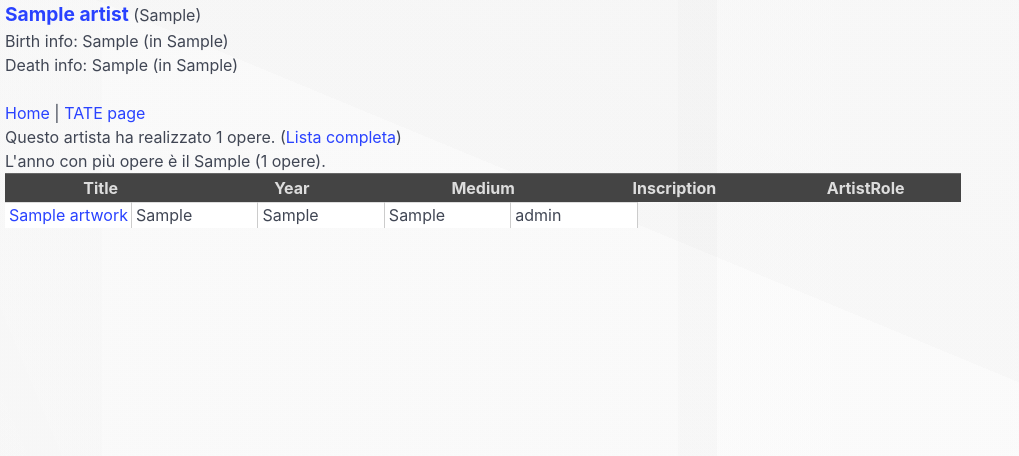
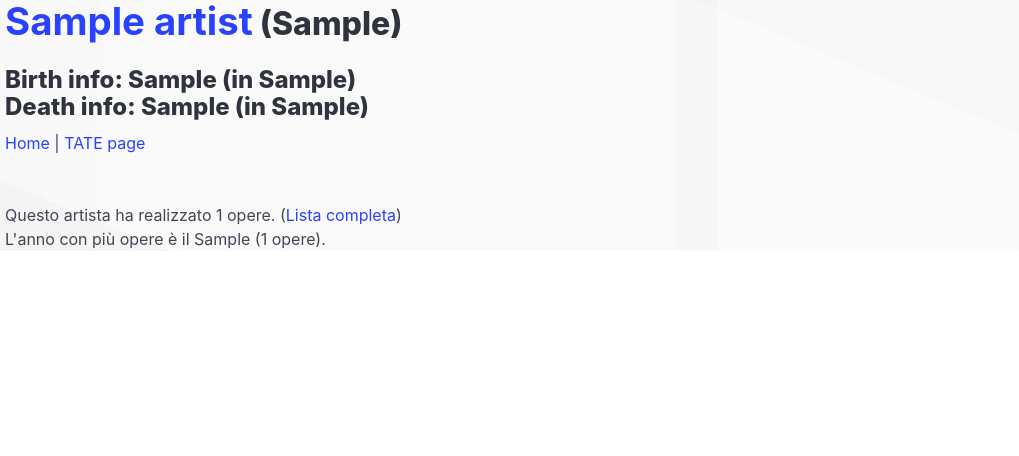
Before and after one commit to Xavija/TateMuseum, a PHP site: page /artist.php?id=1 in a window 1280 px wide. Shown: the top 456 px of the page, without its empty margins (0-1019 px from the left). After the commit the page ends 249 px from the top, so only its background shows below. Run offline with PHP 8.4, Linux system fonts and the light colour scheme; tables that the repository leaves empty hold one stand-in row (values such as "Sample post"); some libraries are stand-ins or nearby versions.

Commit message:
aesthetics changes

```diff
--- a/website/artist.php
+++ b/website/artist.php
@@ -1,3 +1,4 @@
+<!DOCTYPE html>
 <html>
 	<head>
 	<meta charset="utf-8">
@@ -14,16 +15,23 @@
 	<body>
 		<?php
 			$server = "localhost";
-			$user	= "phil";
-			$pass 	= "";
+			$user	= "michele";
+			$pass 	= "Aero";
 			$db 	= "TATE";
 
 			$link = new mysqli($server, $user, $pass, $db);
 			if($link->connect_error) {
-				echo 'Errore di connessione al database.' . '<br>';
-				echo 'Codice di errore: ' . $link->connect_error . '<br>';
-				exit;
+				$user	= "phil";
+				$pass 	= "";
+				$link = new mysqli($server, $user, $pass, $db);
+
+				if($link->connect_error) {
+					echo 'Errore di connessione al database.' . '<br>';
+					echo 'Codice di errore: ' . $link->connect_error . '<br>';
+					exit;
+				}
 			}
+
 			$id = $_GET["id"];
 
 			if(isset($id)) {			// Artist.IDs
@@ -70,13 +78,15 @@
 			if($result->num_rows > 0) {
 				$result = $result->fetch_assoc();
 
+				echo '<h3 class="title is-3">';
 				if($result["Name"])
 					echo '<a href="' .$result["url"]. '">
 						<b style="font-size: larger">' .str_replace(", ", " ", $result["Name"]). '</b></a>';
 				if($result["Gender"])
 					echo ' (' .$result["Gender"]. ')';
-				echo '<br>';
+				echo '</h3><br>';
 
+				echo '<h4 class="title is-4" style="margin-top: -2%;">';
 				if(!$result["YearOfBirth"] and !$result["PlaceOfBirth"]) {
 					echo 'Birth: no information<br>';
 				}
@@ -112,10 +122,12 @@
 						echo ' (missing place)<br>';
 					}
 				}
+				echo '</h4>';
 
-				echo '<br><a href="index.php">Home</a>';
+				echo '<div style="margin-top: -1%;"><a href="index.php">Home</a>';
 				if($result["url"])
 					echo ' | <a href="' .$result["url"]. '">TATE page</a>';
+				echo '</div><br>';
 			}
 
 			$result = $link->query($query3);
@@ -137,34 +149,6 @@
 					echo '<br>L\'anno con più opere è il '.$result["Year"].' ('.$result[$fields4[0]].' opere).<br>';
 			}
 
-			$result = $link->query($query2);
-			if($result->num_rows > 0) {
-				echo '<table cellpadding="0" cellspacing="0" width="75%" class="scrollTable"><thead class="fixedHeader"><tr>';
-				for($i = 0; $i<count($fields2); $i++) {
-					echo '<th width="' .(100/count($fields2)). '%"><b>' .$fields2[$i]. '</b></th>';
-				}
-				echo '</tr></thead><tbody class="scrollContent">';
-
-				for($k = 0; $row = $result->fetch_assoc(); $k++) {
-					if($k % 2 != 0) {
-						echo '<tr class="alternateRow">';
-					}
-					else {
-						echo '<tr>';
-					}
-
-					for($i = 0; $i<count($fields2); $i++) {
-						if($fields2[$i] == "Title") {
-							echo '<td width="' .(100/count($fields2)). '%"><a href="artwork.php?id=' .$row["ID"]. '">' .$row[$fields2[$i]]. '</a></td>';
-						}
-						else {
-							echo '<td width="' .(100/count($fields2)). '%">' .$row[$fields2[$i]]. '</td>';
-						}
-					}
-					echo '</tr>';
-				}
-				echo '</tbody></table>';
-			}
 			$link->close();
 		?>
 	</body>
--- a/website/index.php
+++ b/website/index.php
@@ -206,8 +206,8 @@
 					<div id="guided" style="display: block;">
 						<b>Filters</b><br>
 						<div style="text-align: left;">
-							<input type="checkbox" id="ArtistInfo" name="artistInfo" value="true" checked> Artist
-							<div id="ArtistDiv" style="margin-bottom: -5%;">
+							<input type="checkbox" id="ArtistInfo" name="artistInfo" value="true"> Artist
+							<div id="ArtistDiv" style="margin-bottom: -5%;" hidden>
 								<div class="control">
 									<input class="input is-rounded is-focused" type="text" name="name" placeholder="Name" style="margin-top:4px; margin-bottom: 7px;">
 									<input class="input is-rounded is-focused" type="text" name="places" placeholder="Places" style="margin-bottom: 7px;">
--- a/website/style.css
+++ b/website/style.css
@@ -1,5 +1,7 @@
 body {
     background: linear-gradient( 22.5deg, rgba(2, 2, 2, 0.02) 0%, rgba(2, 2, 2, 0.02) 9%, rgba(252, 252, 252, 0.02) 9%, rgba(252, 252, 252, 0.02) 36%, rgba(237, 237, 237, 0.02) 36%, rgba(237, 237, 237, 0.02) 69%, rgba(78, 78, 78, 0.02) 69%, rgba(78, 78, 78, 0.02) 77%, rgba(85, 85, 85, 0.02) 77%, rgba(85, 85, 85, 0.02) 95%, rgba(43, 43, 43, 0.02) 95%, rgba(43, 43, 43, 0.02) 100%), linear-gradient( 90deg, rgba(63, 63, 63, 0.02) 0%, rgba(63, 63, 63, 0.02) 8%, rgba(151, 151, 151, 0.02) 8%, rgba(151, 151, 151, 0.02) 53%, rgba(17, 17, 17, 0.02) 53%, rgba(17, 17, 17, 0.02) 56%, rgba(215, 215, 215, 0.02) 56%, rgba(215, 215, 215, 0.02) 65%, rgba(202, 202, 202, 0.02) 65%, rgba(202, 202, 202, 0.02) 79%, rgba(208, 208, 208, 0.02) 79%, rgba(208, 208, 208, 0.02) 100%), linear-gradient( 67.5deg, rgba(129, 129, 129, 0.02) 0%, rgba(129, 129, 129, 0.02) 13%, rgba(71, 71, 71, 0.02) 13%, rgba(71, 71, 71, 0.02) 16%, rgba(51, 51, 51, 0.02) 16%, rgba(51, 51, 51, 0.02) 18%, rgba(86, 86, 86, 0.02) 18%, rgba(86, 86, 86, 0.02) 90%, rgba(227, 227, 227, 0.02) 90%, rgba(227, 227, 227, 0.02) 91%, rgba(30, 30, 30, 0.02) 91%, rgba(30, 30, 30, 0.02) 100%), linear-gradient(90deg, #fff, #fff);
+    height: 100%;
+    width: 100%;
     padding-left: 5px;
 }
 
@@ -11,6 +13,7 @@ body {
     padding-right: 5%;
     position: fixed;
     overflow-x: hidden;
+    border-right: 5px solid #BBB;
     /* background: rgb(163, 234, 72); */
     background: linear-gradient( 22.5deg, rgba(2, 2, 2, 0.02) 0%, rgba(2, 2, 2, 0.02) 9%, rgba(252, 252, 252, 0.02) 9%, rgba(252, 252, 252, 0.02) 36%, rgba(237, 237, 237, 0.02) 36%, rgba(237, 237, 237, 0.02) 69%, rgba(78, 78, 78, 0.02) 69%, rgba(78, 78, 78, 0.02) 77%, rgba(85, 85, 85, 0.02) 77%, rgba(85, 85, 85, 0.02) 95%, rgba(43, 43, 43, 0.02) 95%, rgba(43, 43, 43, 0.02) 100%), linear-gradient( 90deg, rgba(63, 63, 63, 0.02) 0%, rgba(63, 63, 63, 0.02) 8%, rgba(151, 151, 151, 0.02) 8%, rgba(151, 151, 151, 0.02) 53%, rgba(17, 17, 17, 0.02) 53%, rgba(17, 17, 17, 0.02) 56%, rgba(215, 215, 215, 0.02) 56%, rgba(215, 215, 215, 0.02) 65%, rgba(202, 202, 202, 0.02) 65%, rgba(202, 202, 202, 0.02) 79%, rgba(208, 208, 208, 0.02) 79%, rgba(208, 208, 208, 0.02) 100%), linear-gradient( 67.5deg, rgba(129, 129, 129, 0.02) 0%, rgba(129, 129, 129, 0.02) 13%, rgba(71, 71, 71, 0.02) 13%, rgba(71, 71, 71, 0.02) 16%, rgba(51, 51, 51, 0.02) 16%, rgba(51, 51, 51, 0.02) 18%, rgba(86, 86, 86, 0.02) 18%, rgba(86, 86, 86, 0.02) 90%, rgba(227, 227, 227, 0.02) 90%, rgba(227, 227, 227, 0.02) 91%, rgba(30, 30, 30, 0.02) 91%, rgba(30, 30, 30, 0.02) 100%), linear-gradient(90deg, #fff, #fff);
     text-align: center;
@@ -30,7 +33,6 @@ body {
 
 div.tableContainer {
     clear: both;
-    /* border: 1px solid #444; */
     overflow: auto;
     width: 100%;
     height: 85%;
@@ -46,8 +48,6 @@ thead th,
 thead.fixedHeader th {
     background: #444;
     color: #DDD;
-    /* border-left: 1px solid #666; */
-    /* border-right: 1px solid #555; */
     border-top: 1px solid #666;
     font-weight: normal;
     padding: 4px 3px;
```
Also changed, not shown: website/artwork.php (+13 -5 lines).
